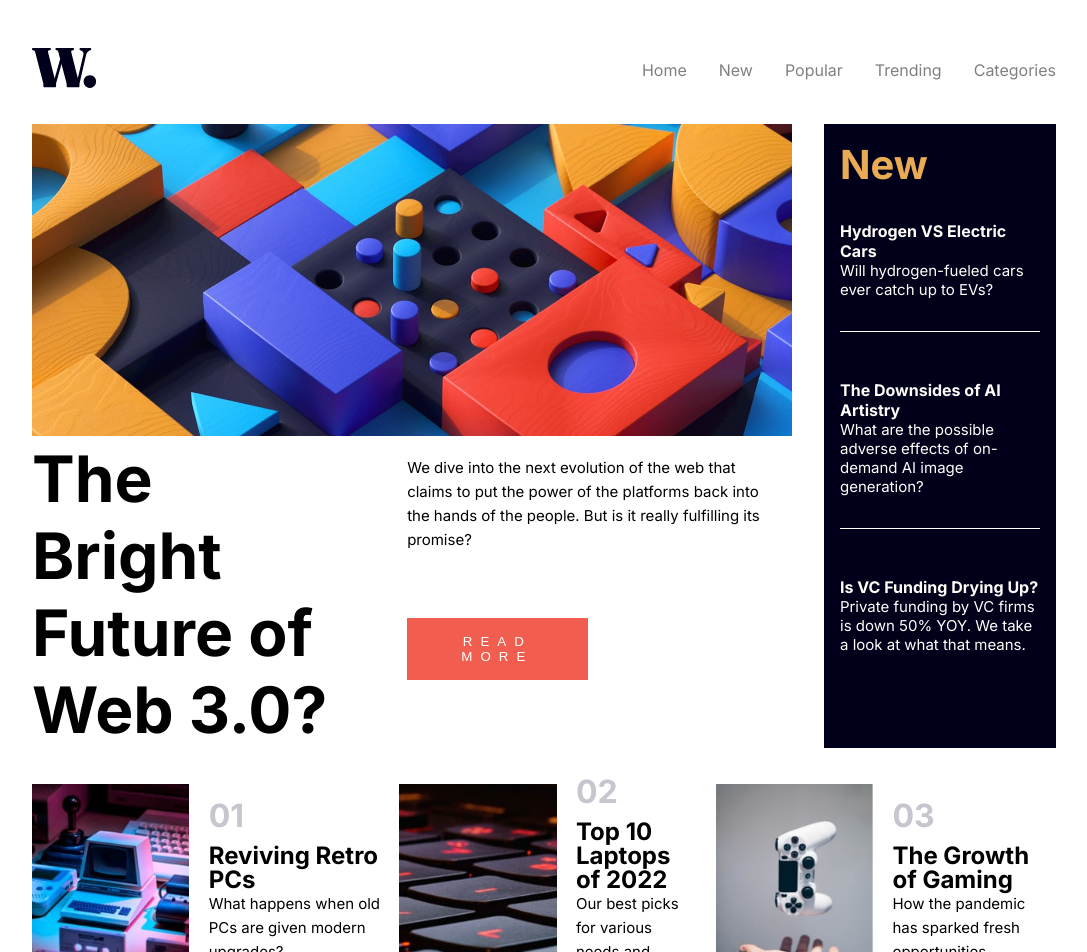
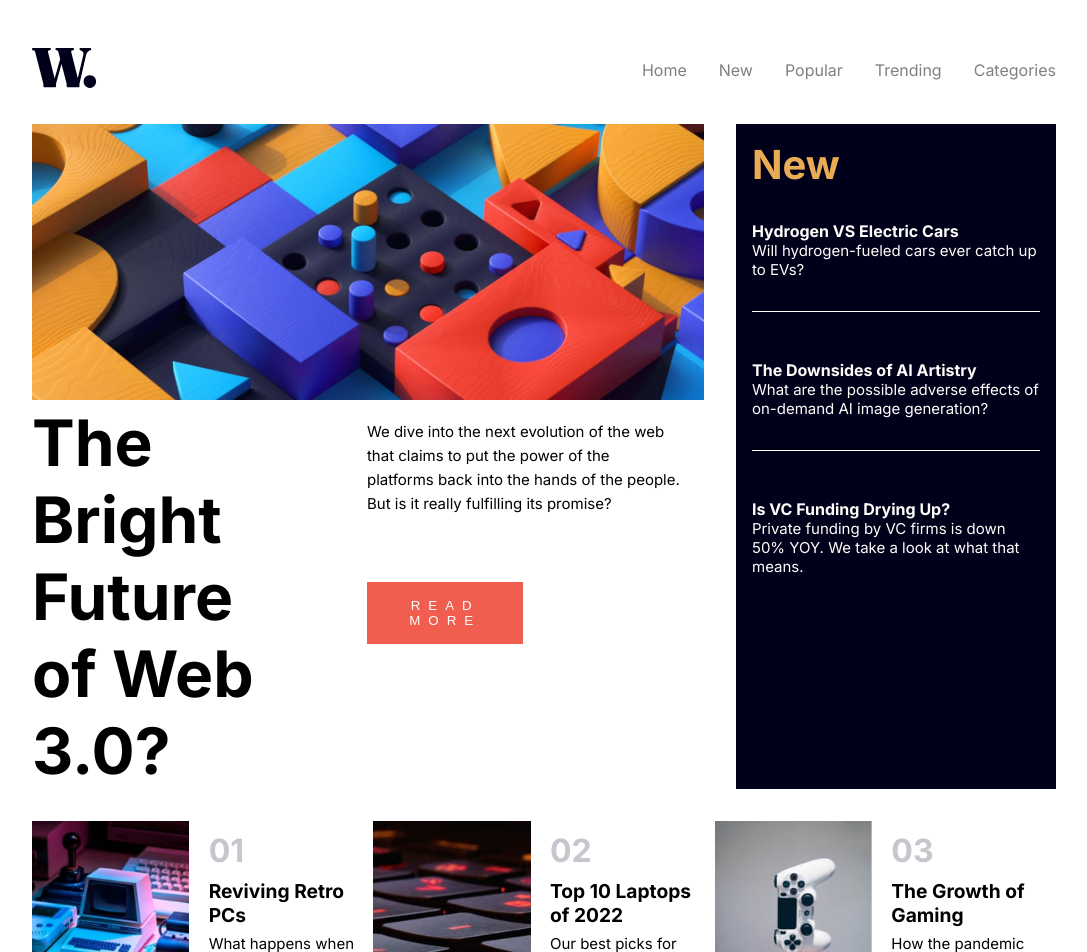
Before and after one commit to Albatraoz12/News-homepage-challange, a Next.js app: page / in a window 1280 px wide. Shown: the top 952 px of the page, without its empty margins (96-1183 px from the left). Built offline with nearby package versions, Linux system fonts and the light colour scheme.

Commit message:
fix scaling for image

```diff
--- a/app/globals.css
+++ b/app/globals.css
@@ -18,7 +18,6 @@
 
 body {
   width: 80vw;
-  /* height: 100vh; */
   margin: 0 auto;
   padding: 3rem 0;
   display: flex;
@@ -61,9 +60,9 @@ p {
 main {
   display: grid;
   grid-template-areas:
-    'popular-container popular-container popular-container aside'
-    'trending-container trending-container trending-container trending-container';
-  grid-template-columns: repeat(4, 1fr);
+    'popular-container popular-container aside'
+    'trending-container trending-container trending-container';
+  grid-template-columns: repeat(3, 0.5fr);
   gap: 2rem;
 }
 
@@ -73,8 +72,9 @@ main {
 }
 
 .image-container img {
-  max-height: 100%;
-  max-width: 100%;
+  width: 100%;
+  height: auto;
+  object-fit: scale-down;
 }
 
 .popular-text-container {
@@ -149,6 +149,7 @@ main {
 .trending-card {
   display: flex;
   align-items: center;
+  width: 100%;
 }
 
 .trending-card img {
@@ -169,7 +170,8 @@ main {
 }
 
 .inner-card h5 {
-  font-size: 1.5rem;
+  font-size: 1.2rem;
+  margin-bottom: 0.3rem;
 }
 
 @media screen and (max-width: 950px) {
```
